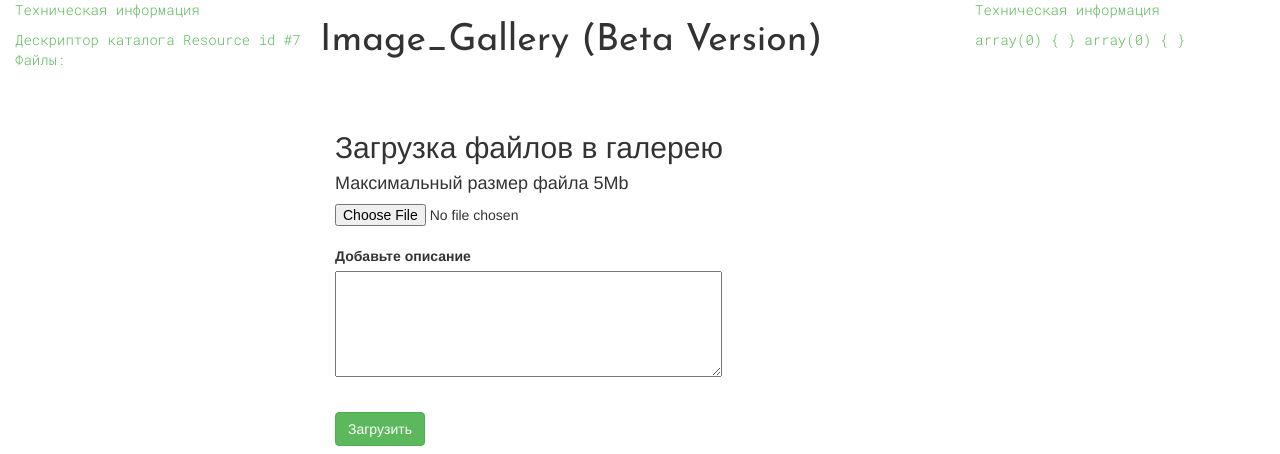
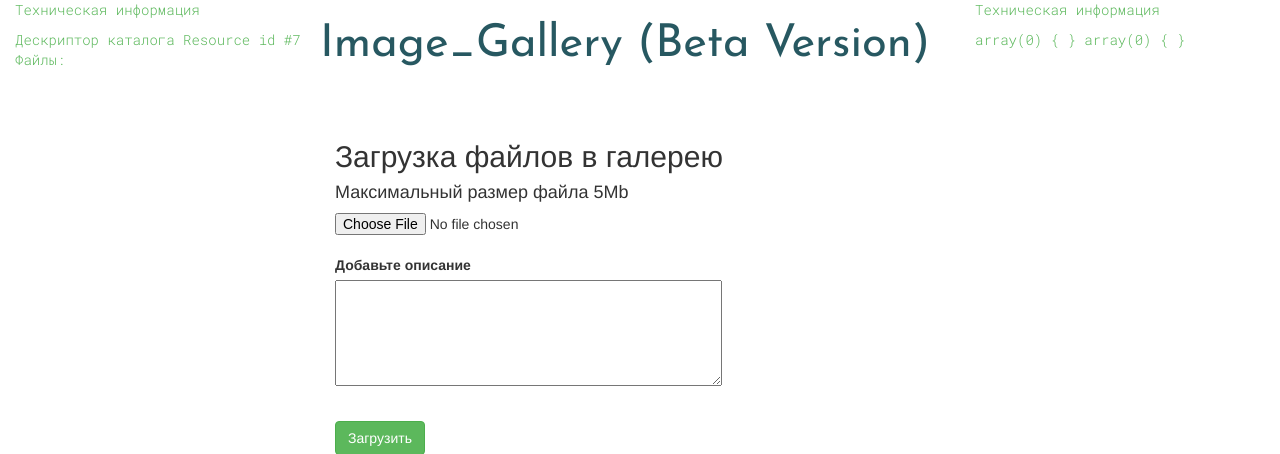
Before and after one commit to lutersergei/geekbrais-leson_7, a PHP site: page /index.php in a window 1280 px wide. Shown: the top 454 px of the page. Run offline with PHP 8.4, Linux system fonts and the light colour scheme.

Commit message:
Шрифт

```diff
--- a/css/style.css
+++ b/css/style.css
@@ -4,6 +4,7 @@
 }
 .title {
     font-family: 'Josefin Sans', sans-serif;
-    font-size: 28pt;
+    font-size: 34pt;
+    color: rgba(15, 70, 80, 0.9);;
     margin-bottom: 50px;
 }
```
